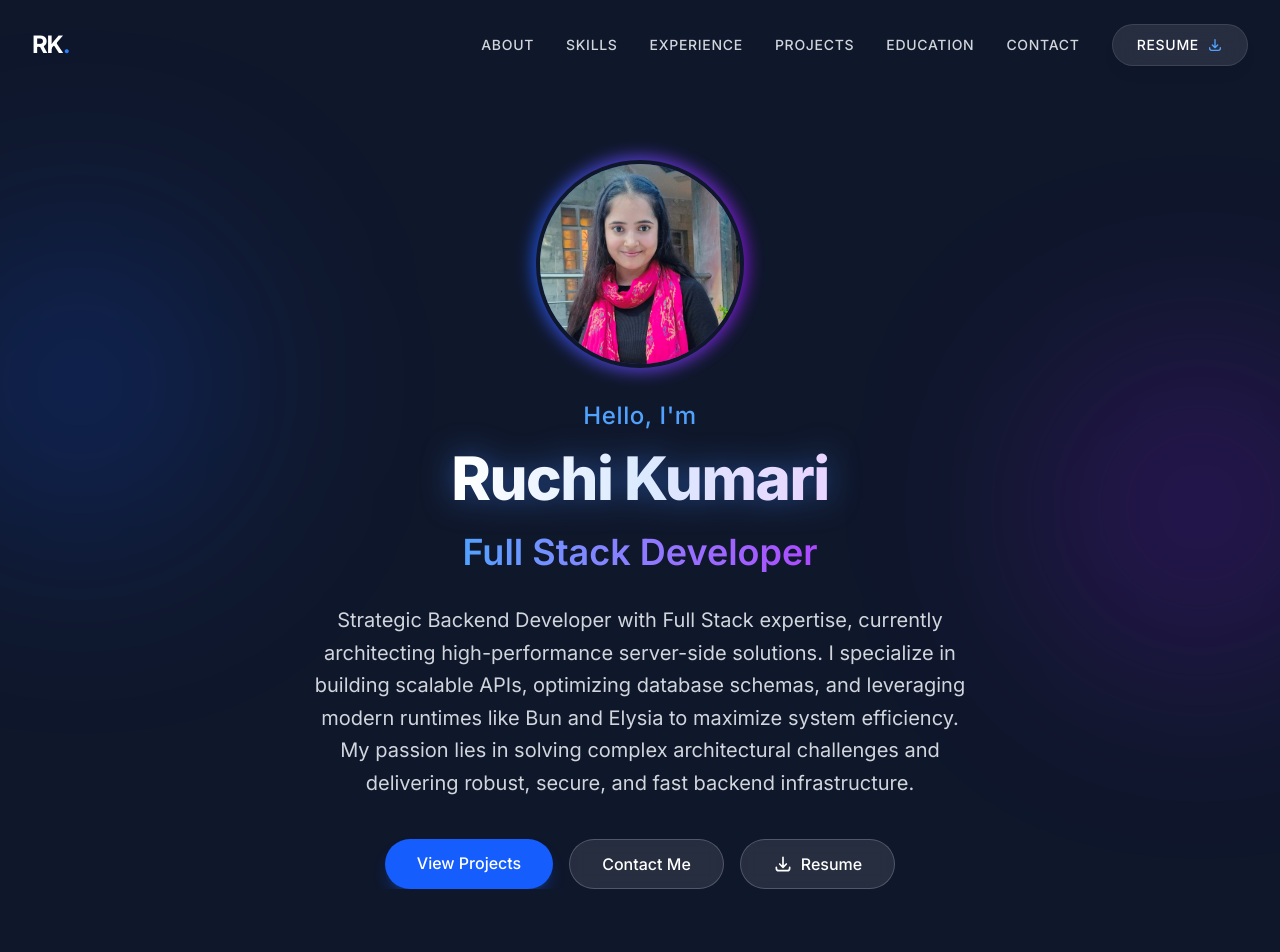
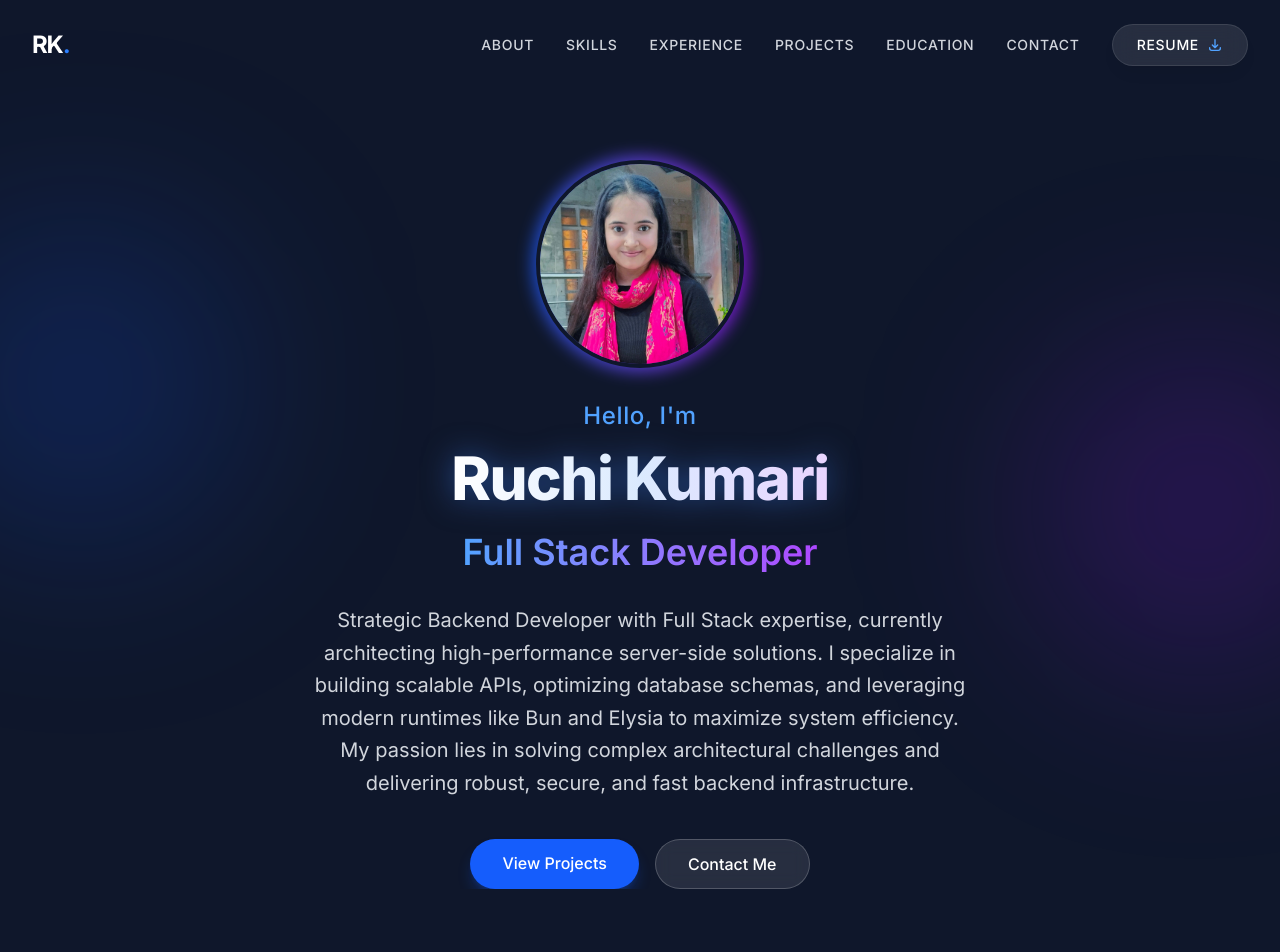
Before and after one commit to ruchipratihast/my-portfolio, a Next.js app: page / in a window 1280 px wide. Shown: the top 952 px of the page. Built offline with nearby package versions, Linux system fonts and the light colour scheme.

Commit message:
Updated resume on header

```diff
--- a/src/components/Hero.jsx
+++ b/src/components/Hero.jsx
@@ -47,7 +47,7 @@ export default function Hero() {
                     >
                         Contact Me
                     </Link>
-                    {resume && (
+                    {/* {resume && (
                         <a
                             href={resume}
                             download
@@ -58,7 +58,7 @@ export default function Hero() {
                             </svg>
                             Resume
                         </a>
-                    )}
+                    )} */}
                 </div>
             </div>
         </div>
```
